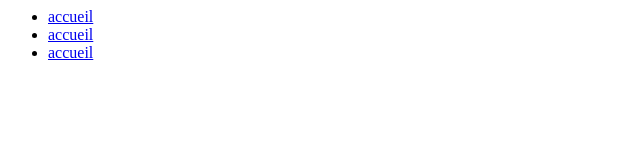
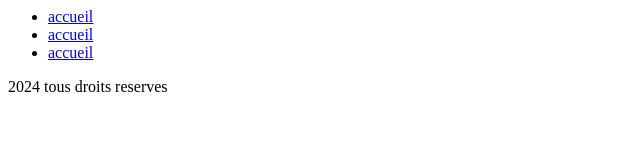
Before and after one commit to islem73/exam, a plain HTML site: page index.html in a window 1280 px wide. Shown: the whole page, without its empty margins (0-640 px from the left). Drawn offline with Linux system fonts and the light colour scheme.

Commit message:
modification du pied de page dans la branche principale

```diff
--- a/index.html
+++ b/index.html
@@ -5,3 +5,7 @@
         <li><a href="#contact">accueil</a></li>
     </ul>
 </nav>
+
+<footer>
+    <p>2024 tous droits reserves</p>
+</footer>
```
